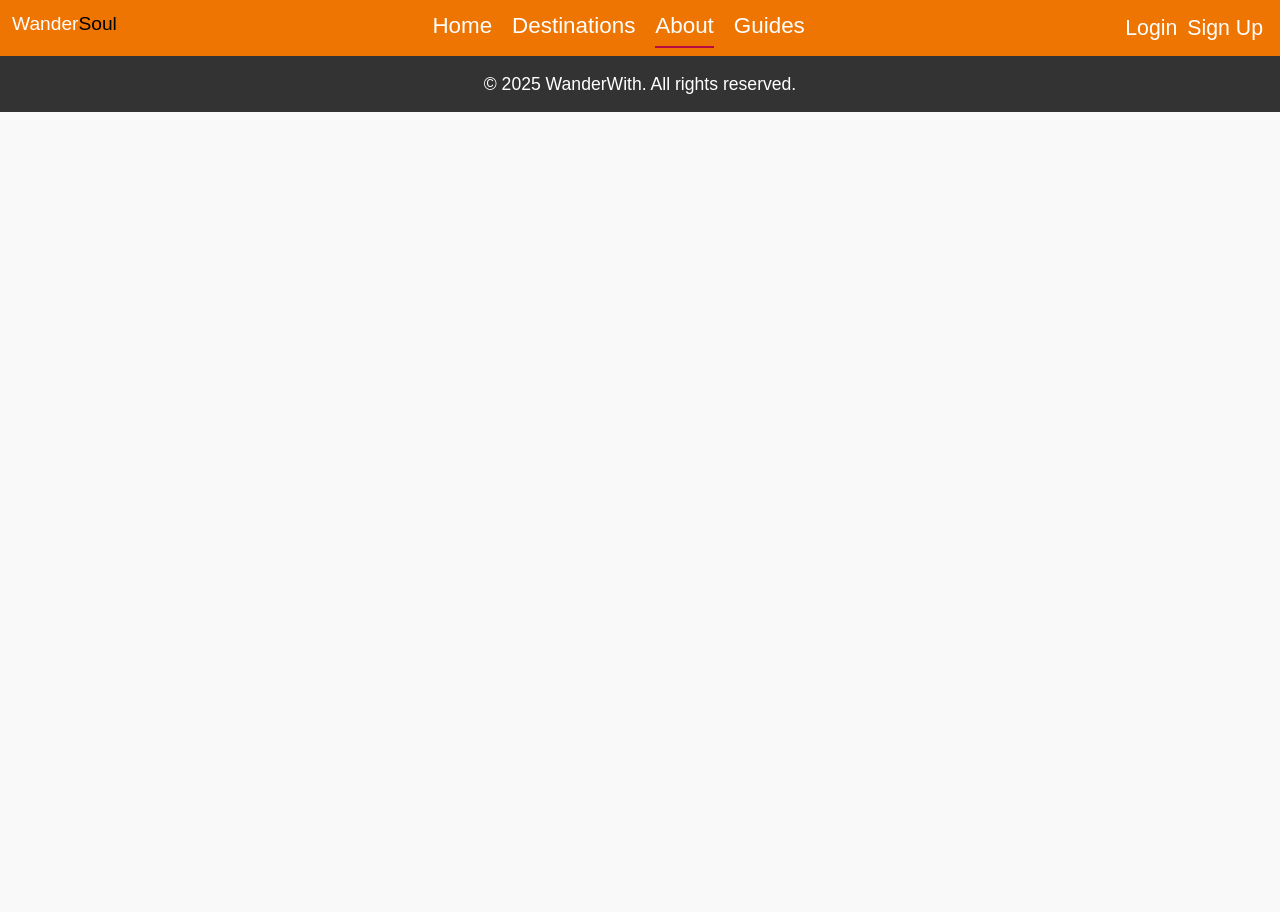
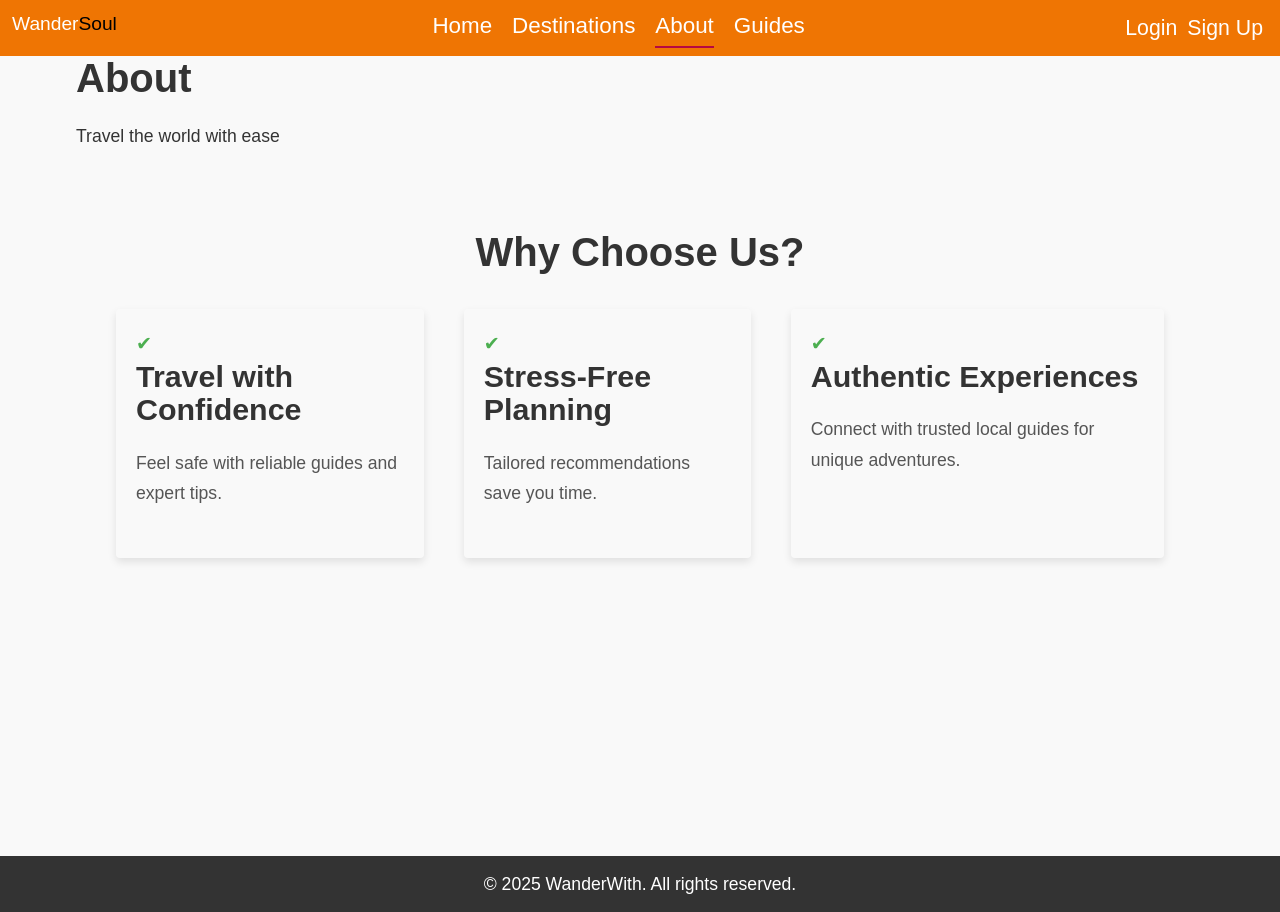
Before and after one commit to awangui/wandersoul-frontend, a React (Create React App) app: page /about in a window 1280 px wide. Before the commit the page ends 800 px from the top, so only its background shows below. Built offline with nearby package versions, Linux system fonts and the light colour scheme.

Commit message:
add about

```diff
--- a/src/App.js
+++ b/src/App.js
@@ -5,6 +5,7 @@ import Benefits from "./pages/Home/Benefits";
 import Reviews from "./pages/Home/Reviews";
 import Login from "./pages/Authentication/Login";
 import SignUp from "./pages/Authentication/Sign-up";
+import About from "./pages/About";
 import Destinations from "./pages/Destination/Destinations"
 import Footer from "./components/layout/Footer/Footer";
 import { BrowserRouter as Router, Routes, Route } from 'react-router-dom';
@@ -15,6 +16,7 @@ function App() {
     <Navbar />
 
     <Routes>
+      <Route path="/about" element={<About />} />
       <Route path="/login" element={<Login />} />
       <Route path="/signup" element={<SignUp />} />
       <Route path="/destinations" element={<Destinations/>}/>
--- /dev/null
+++ b/src/pages/About.jsx
@@ -0,0 +1,11 @@
+import Benefits from "./Home/Benefits";
+function About() {
+    return (
+        <div className="container">
+        <h1>About</h1>
+        <p>Travel the world with ease</p>
+        <Benefits />
+        </div>
+    );
+}
+export default About;
```
